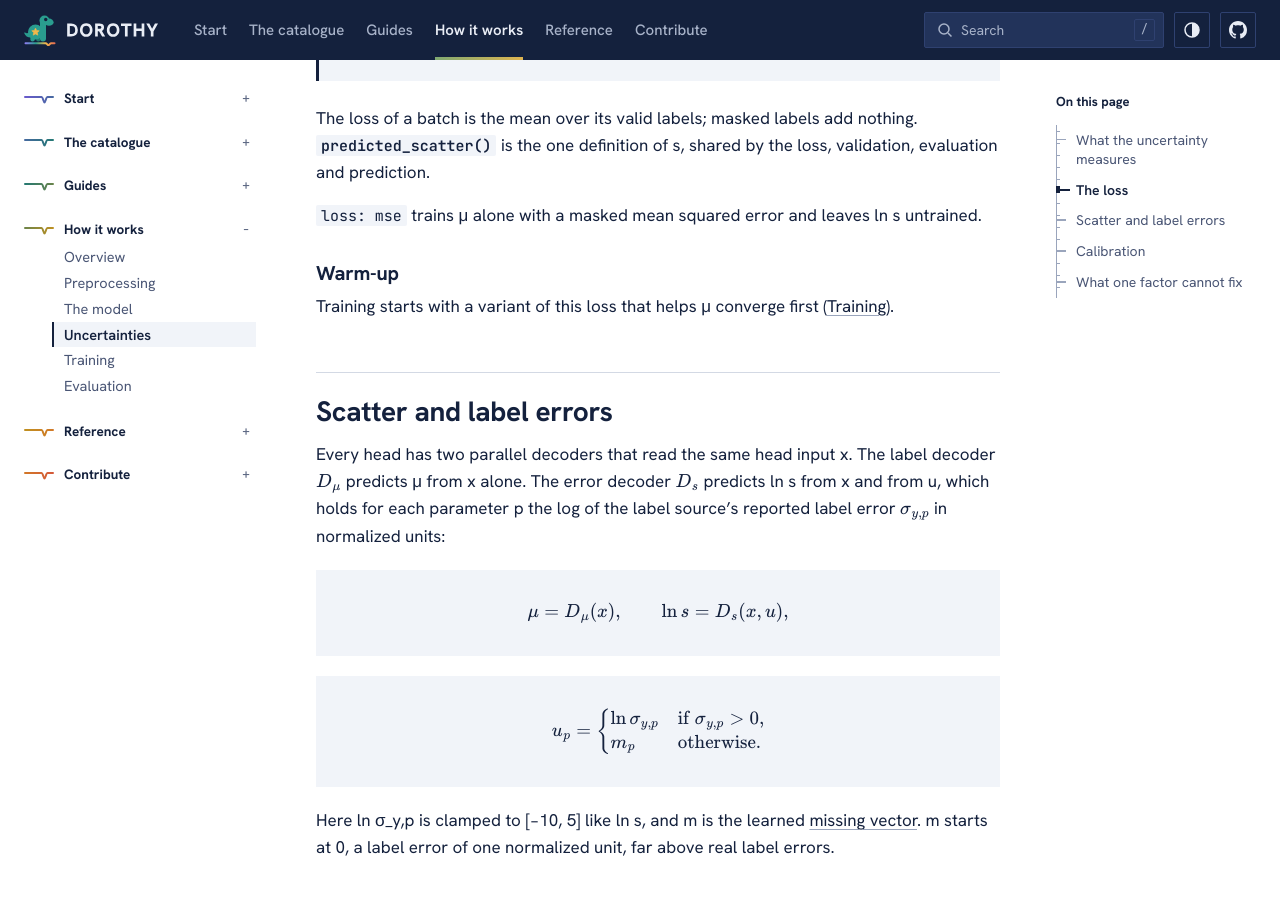
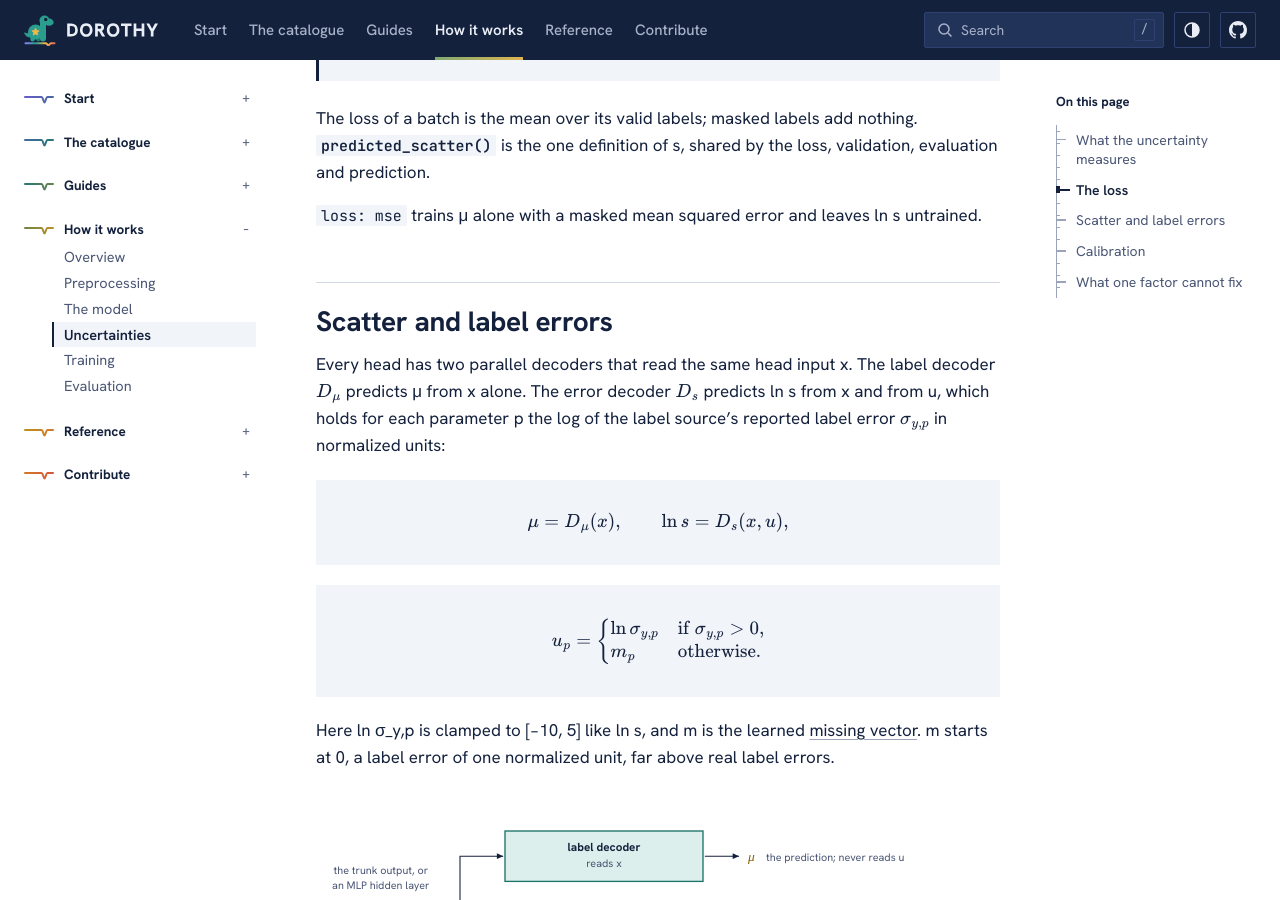
Before and after one commit to joshspeagle/dorothy, a Sphinx documentation site: the page built from docs/methods/uncertainties.md, in a window 1280 px wide and 900 px high, scrolled down 1333 px. Built offline with Sphinx 7.4.7, drawn with Linux system fonts in a browser that asks for light colours.

```diff
--- a/docs/methods/uncertainties.md
+++ b/docs/methods/uncertainties.md
@@ -59,11 +59,6 @@ prediction.
 
 `loss: mse` trains μ alone with a masked mean squared error and leaves ln s
 untrained.
-
-### Warm-up
-
-Training starts with a variant of this loss that helps μ converge first
-([Training](training.md#warm-up)).
 
 ## Scatter and label errors
 
```
Also changed, not shown: docs/reference/glossary.md (+2 -2 lines).
